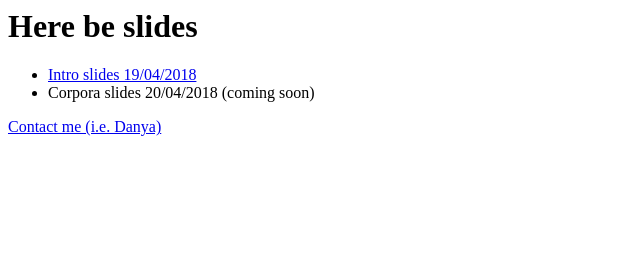
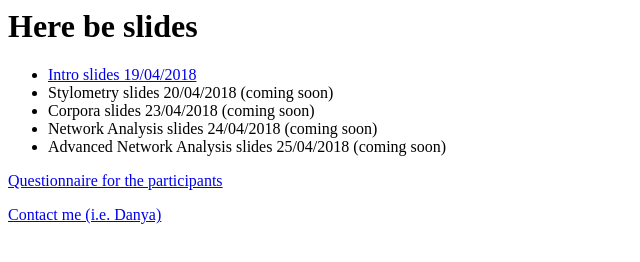
Before and after one commit to DanilSko/DHelsinki, a plain HTML site: page index.html in a window 1280 px wide. Shown: the whole page, without its empty margins (0-640 px from the left). Drawn offline with Linux system fonts and the light colour scheme.

Commit message:
updated index page

```diff
--- a/index.html
+++ b/index.html
@@ -9,9 +9,12 @@
 	<h1>Here be slides</h1>
 <ul>
 <li><a href="slides/1904/HelsinkiIntro.html">Intro slides 19/04/2018</a> </li>
-<li>Corpora slides 20/04/2018 (coming soon) </li>
+<li>Stylometry slides 20/04/2018 (coming soon) </li>
+<li>Corpora slides 23/04/2018 (coming soon) </li>
+<li>Network Analysis slides 24/04/2018 (coming soon) </li>
+<li>Advanced Network Analysis slides 25/04/2018 (coming soon) </li>
 </ul>
-
-<a href="mailto:skorinkin.danil@gmail.com">Contact me (i.e. Danya)</a>
+<p><a href="https://docs.google.com/forms/d/e/1FAIpQLSdK8KNHHxUXVzsMwjCglxMgRwb6Tmg_AgOq0EpheFuNODGyTg/viewform">Questionnaire for the participants</a></p>
+<p><a href="mailto:skorinkin.danil@gmail.com">Contact me (i.e. Danya)</a></p>
 	</body>
 </html>
```
